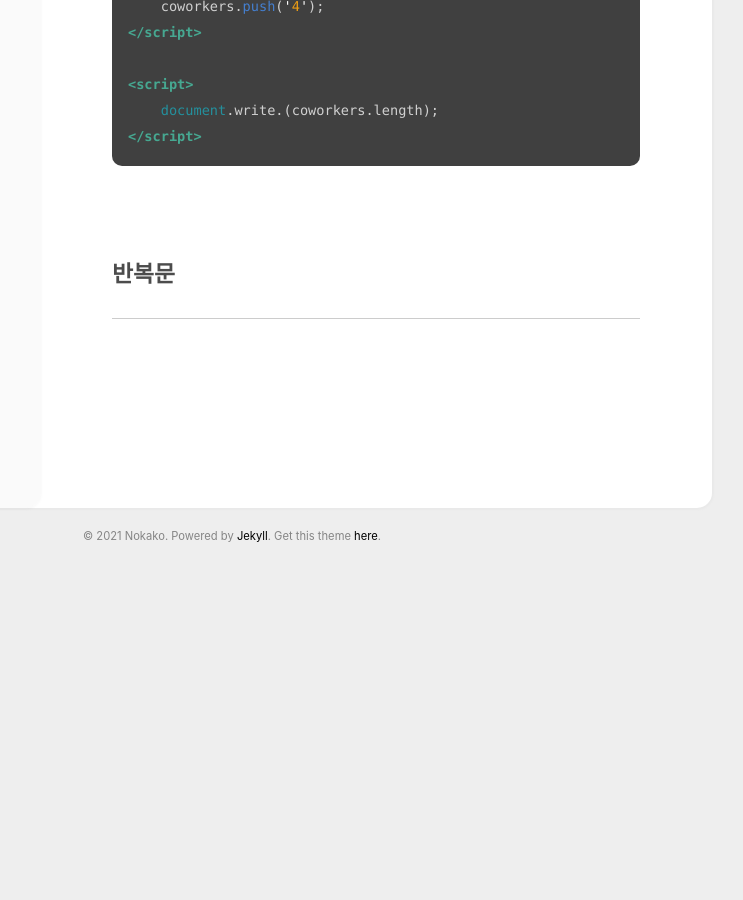
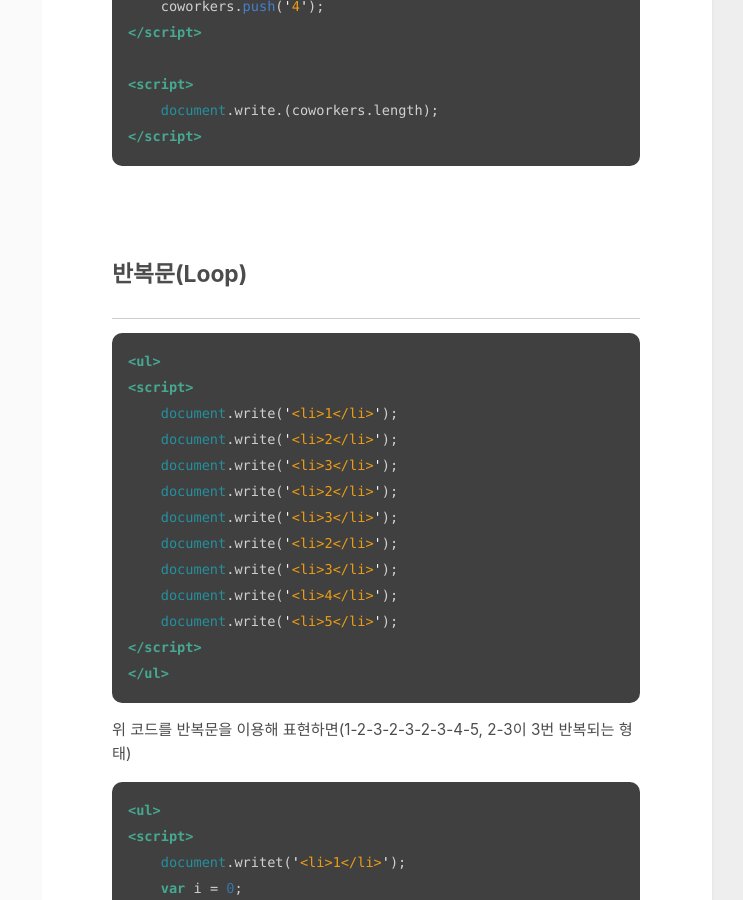
Before and after one commit to Nokako/Nokako.github.io, a Jekyll site: the page built from _posts/2021-03-04-47.md, in a window 1280 px wide and 900 px high, scrolled down 836 px. Shown: the whole window, without its empty margins (408-1151 px from the left). Built offline with Jekyll 4.4.1, drawn with Linux system fonts in a browser that asks for light colours; before the commit the page ends 1404 px from its top, so only the background shows below that; some of the changed text lies outside the part shown.

Commit message:
TIL수정

````diff
--- a/_posts/2021-03-04-47.md
+++ b/_posts/2021-03-04-47.md
@@ -34,5 +34,37 @@ comments: true
 <br>
 <br>
 
-## 반복문
+## 반복문(Loop)
 ---
+```html
+<ul>
+<script>
+    document.write('<li>1</li>');
+    document.write('<li>2</li>');
+    document.write('<li>3</li>');
+    document.write('<li>2</li>');
+    document.write('<li>3</li>');
+    document.write('<li>2</li>');
+    document.write('<li>3</li>');
+    document.write('<li>4</li>');
+    document.write('<li>5</li>');
+</script>
+</ul>
+```
+위 코드를 반복문을 이용해 표현하면(1-2-3-2-3-2-3-4-5, 2-3이 3번 반복되는 형태)
+```html
+<ul>
+<script>
+    document.writet('<li>1</li>');
+    var i = 0;
+    while(i<3>){
+        document.write('<li>2<li>');
+        document.write('<li>3<li>');
+        i = i + 1;
+    }
+    document.write('<li>4<li>');
+</script>
+</ul>
+```
+
+반복문을 이용할 때는, 반복이 언제 종료하는지를 정해줘야 불필요한 자원 낭비를 막을 수 있다.
````
